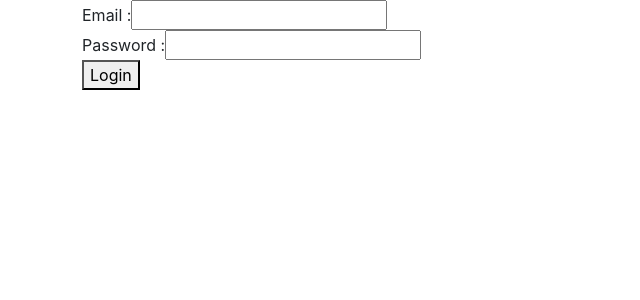
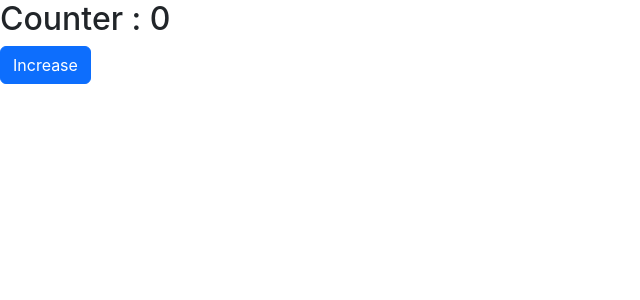
Before and after one commit to synergy2411/frontend-advanced-module-four, a React (Create React App) app in the folder expense-app/: page / in a window 1280 px wide. Shown: the top 300 px of the page, without its empty margins (0-640 px from the left). Built offline with nearby package versions, Linux system fonts and the light colour scheme.

Commit message:
use reducer added

```diff
--- a/expense-app/src/App.js
+++ b/expense-app/src/App.js
@@ -2,6 +2,7 @@ import React, { useContext, useState } from "react";
 import Login from "./components/Auth/Login/Login";
 import UseContextDemo from "./components/Demo/UseContextDemo";
 import UseEffectDemo from "./components/Demo/UseEffectDemo";
+import UseReducerDemo from "./components/Demo/UseReducerDemo";
 import Expenses from "./components/Expenses/Expenses";
 import AuthContext from "./context/auth-context";
 
@@ -17,9 +18,11 @@ function App() {
   const onLogout = () => setIsLoggedIn(false);
 
   return (
-    <AuthContext.Provider value={{ isLoggedIn: isLoggedIn, onLogin: onLogin, onLogout: onLogout }}>
-      <UseContextDemo />
-    </AuthContext.Provider>
+    <UseReducerDemo />
+
+    // <AuthContext.Provider value={{ isLoggedIn: isLoggedIn, onLogin: onLogin, onLogout: onLogout }}>
+    //   <UseContextDemo />
+    // </AuthContext.Provider>
   );
 }
 
--- /dev/null
+++ b/expense-app/src/components/Demo/UseReducerDemo.js
@@ -0,0 +1,26 @@
+import React, { useReducer } from 'react';
+
+function reducer(state, action) {
+    if (action.type === "INCREMENT") {
+        // state.counter++              // NEVER EVER MUTATE THE STATE
+        return {
+            counter: state.counter + 1
+        }
+    }
+    return state;
+}
+
+const UseReducerDemo = () => {
+
+    const [stateVar, dispatch] = useReducer(reducer, { counter: 0 })
+
+    return (
+        <div>
+            <h2>Counter : {stateVar.counter}</h2>
+            <button className='btn btn-primary'
+                onClick={() => dispatch({ type: "INCREMENT" })}>Increase</button>
+        </div>
+    );
+}
+
+export default UseReducerDemo;
```
